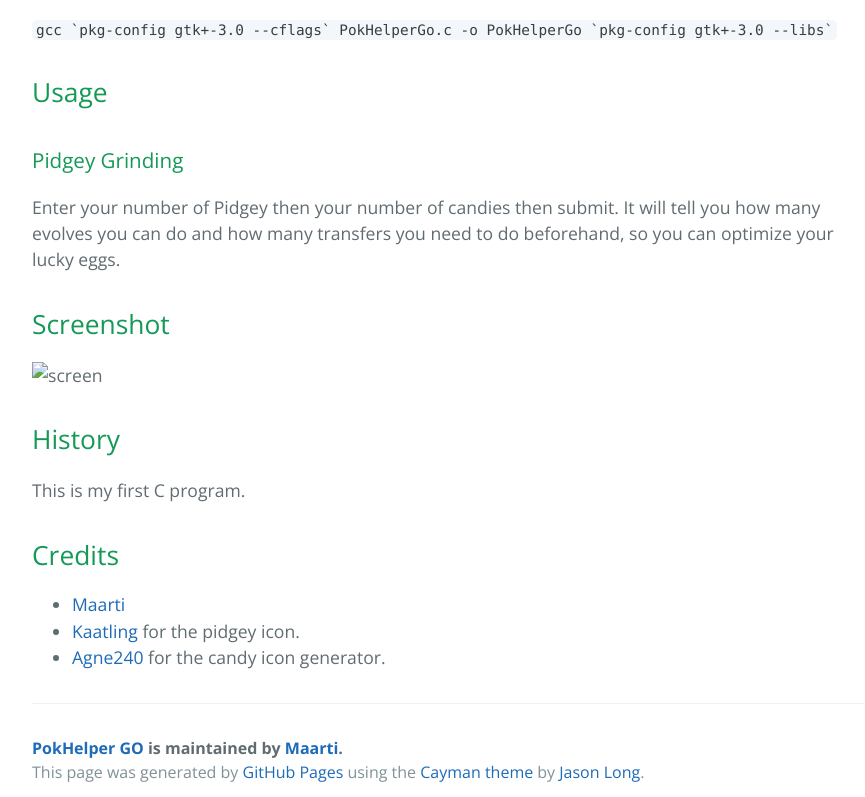
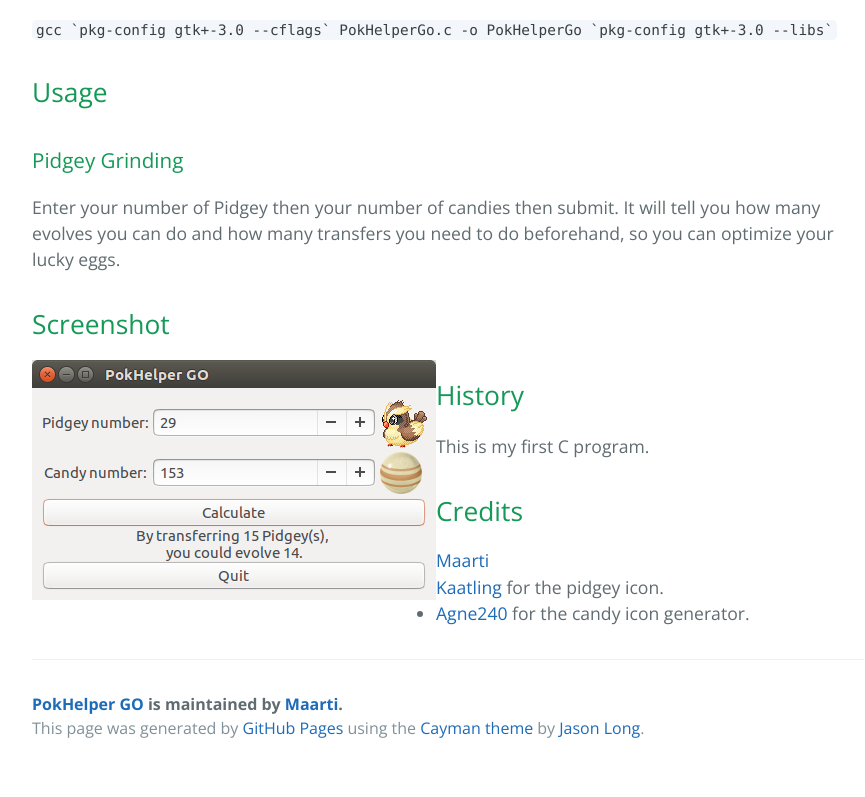
Before and after one commit to Maarti/PokHelperGo, a plain HTML site: page index.html in a window 1280 px wide. Shown: the part 457-1254 px from the top of the page, without its empty margins (192-1057 px from the left). After the commit the page ends 1229 px from the top, so only its background shows below. Drawn offline with nearby package versions, Linux system fonts and the light colour scheme.

Commit message:
screenshot

```diff
--- a/index.html
+++ b/index.html
@@ -38,7 +38,10 @@
 <h2>
 <a id="screenshot" class="anchor" href="#screenshot" aria-hidden="true"><span aria-hidden="true" class="octicon octicon-link"></span></a>Screenshot</h2>
 
-<p><img src="myurl" alt="screen"></p>
+<div style="float: left; position: relative;">
+    <img src="img/pokhelpergo_bckg_screen.png" style="vertical-align: bottom;" alt="screen">
+    <img src="img/pidgey_icon.gif" id="smallone" style="vertical-align: bottom;  top: 38px; left:347px; position:absolute;">
+</div>
 
 <h2>
 <a id="history" class="anchor" href="#history" aria-hidden="true"><span aria-hidden="true" class="octicon octicon-link"></span></a>History</h2>
```
Also changed, not shown: img/pidgey_icon.gif (added), img/pokhelpergo_bckg_screen.png (added).
